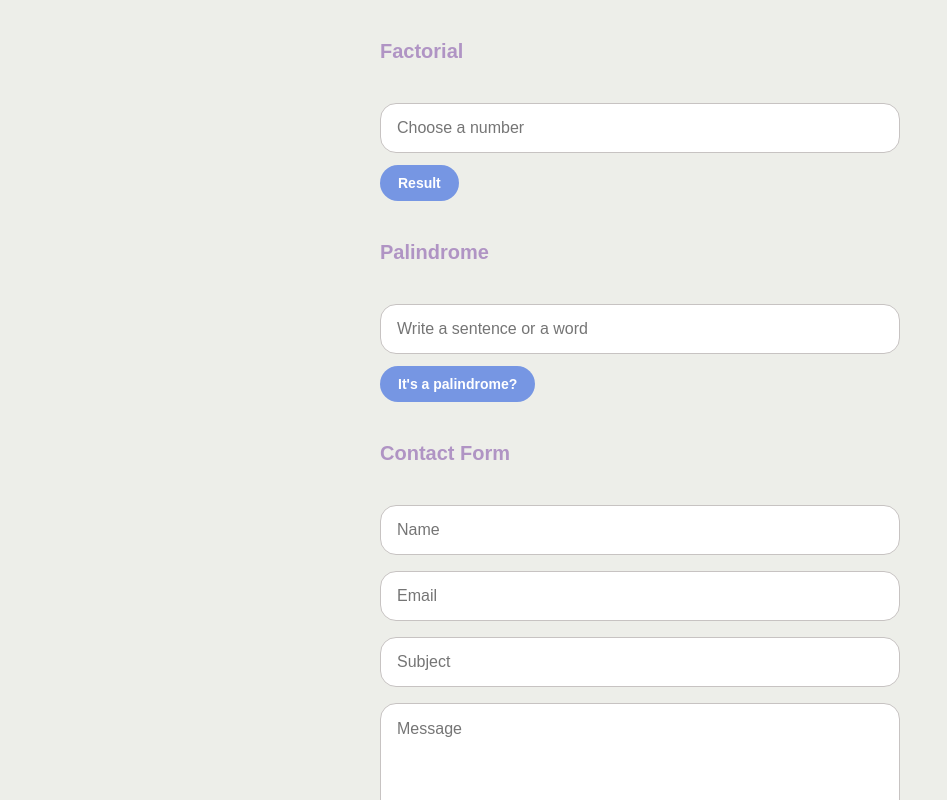
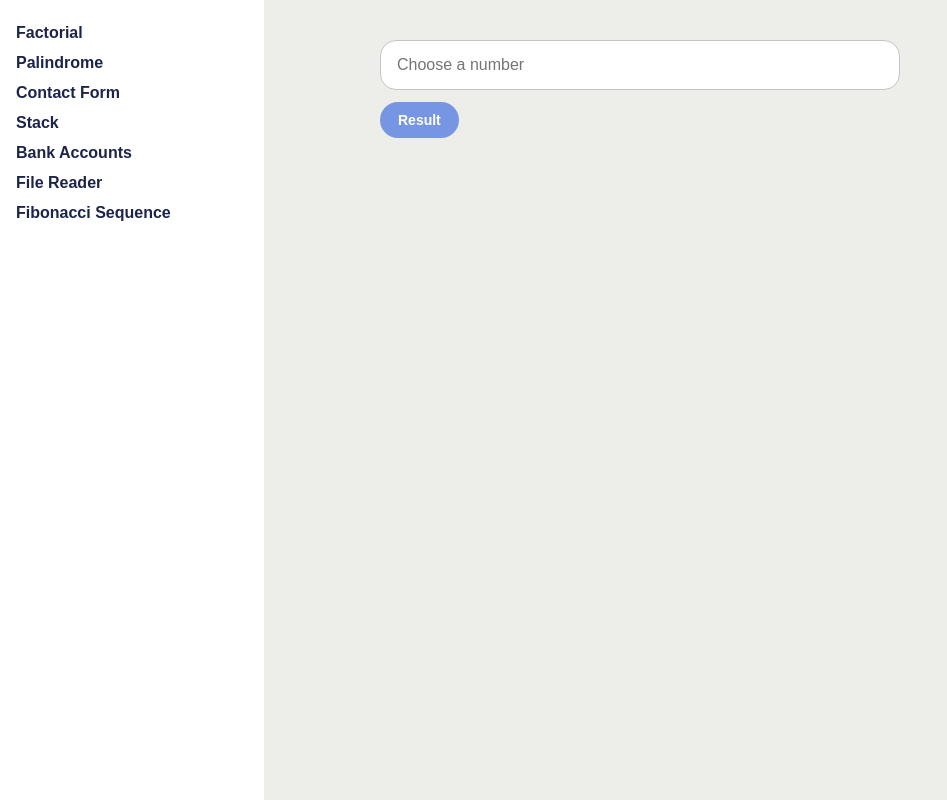
Before and after one commit to Augusto-DF/seletiveProcess, a React app: page / in a window 1280 px wide. Shown: the top 800 px of the page, without its empty margins (0-947 px from the left). Built offline with nearby package versions, Linux system fonts and the light colour scheme.

Commit message:
feat: Add navbar

```diff
--- a/src/App.jsx
+++ b/src/App.jsx
@@ -8,25 +8,25 @@ import Palindrome from "./components/Palindrome";
 import Fibonacci from "./components/Fibonacci";
 import Stack from "./components/Stack";
 import FileReader from "./components/File-reader";
+import Navbar from "./components/Navbar";
+import { Route, Routes } from "react-router-dom";
 
 const App = () => {
   return (
-    <Container>
-      <TitleSection label="Factorial" />
-      <Factorial />
-      <TitleSection label="Palindrome" />
-      <Palindrome />
-      <TitleSection label="Contact Form" />
-      <Form />
-      <TitleSection label="Stack" />
-      <Stack />
-      <TitleSection label="Bank Accounts" />
-      <BankAccounts />
-      <TitleSection label="File Reader" />
-      <FileReader />
-      <TitleSection label="Fibonacci Sequence" />
-      <Fibonacci />
-    </Container>
+    <>
+      <Navbar />
+      <Container>
+        <Routes>
+          <Route path="/" element={<Factorial />} />
+          <Route path="palindrome" element={<Palindrome />} />
+          <Route path="/contact-form" element={<Form />} />
+          <Route path="/stack" element={<Stack />} />
+          <Route path="/bank-accounts" element={<BankAccounts />} />
+          <Route path="/file-reader" element={<FileReader />} />
+          <Route path="/fibonacci-sequence" element={<Fibonacci />} />
+        </Routes>
+      </Container>
+    </>
   );
 };
 
--- /dev/null
+++ b/src/components/Navbar/index.jsx
@@ -0,0 +1,38 @@
+import React from "react";
+import { Link, useMatch, useResolvedPath } from "react-router-dom";
+import { List, Nav, StyledLink } from "./styles";
+
+const Navbar = () => {
+  return (
+    <Nav>
+      <List>
+        <CustomLink to="/">Factorial</CustomLink>
+        <CustomLink to="/palindrome">Palindrome</CustomLink>
+        <CustomLink to="/contact-form">Contact Form</CustomLink>
+        <CustomLink to="/stack">Stack</CustomLink>
+        <CustomLink to="/bank-accounts">Bank Accounts</CustomLink>
+        <CustomLink to="/file-reader">File Reader</CustomLink>
+        <CustomLink to="/fibonacci-sequence">Fibonacci Sequence</CustomLink>
+      </List>
+    </Nav>
+  );
+};
+
+function CustomLink({ to, children, ...props }) {
+  const resolvedPath = useResolvedPath(to);
+  const isActive = useMatch({ path: resolvedPath.pathname, end: true });
+
+  return (
+    <StyledLink className={isActive ? "active" : ""}>
+      <Link
+        style={{ textDecoration: "none", color: "#1C244B" }}
+        to={to}
+        {...props}
+      >
+        {children}
+      </Link>
+    </StyledLink>
+  );
+}
+
+export default Navbar;
--- /dev/null
+++ b/src/components/Navbar/styles.js
@@ -0,0 +1,24 @@
+import styled from "styled-components";
+
+export const Nav = styled.nav`
+  width: 264px;
+  height: 100vh;
+  position: fixed;
+  background-color: #ffffff;
+`;
+
+export const List = styled.ul`
+  list-style: none;
+  font-size: 16px;
+  font-family: Arial, Helvetica, sans-serif;
+  display: flex;
+  flex-direction: column;
+  padding: 24px 16px;
+  gap: 12px;
+`;
+
+export const StyledLink = styled.li`
+  text-decoration: none;
+  cursor: pointer;
+  font-weight: bold;
+`;
--- a/src/index.js
+++ b/src/index.js
@@ -8,9 +8,7 @@ createRoot(document.getElementById("root")).render(
   <React.StrictMode>
     <BrowserRouter>
       <GlobalStyle />
-      <Routes>
-        <Route path="/" element={<App />} />
-      </Routes>
+      <App />
     </BrowserRouter>
   </React.StrictMode>
 );
```
